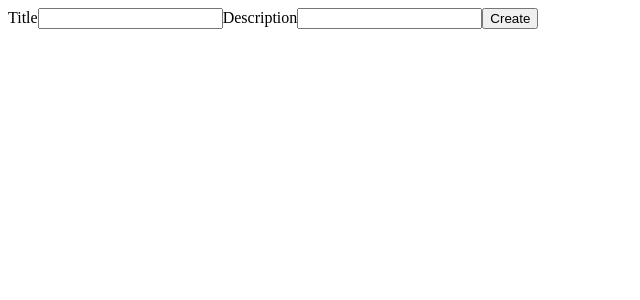
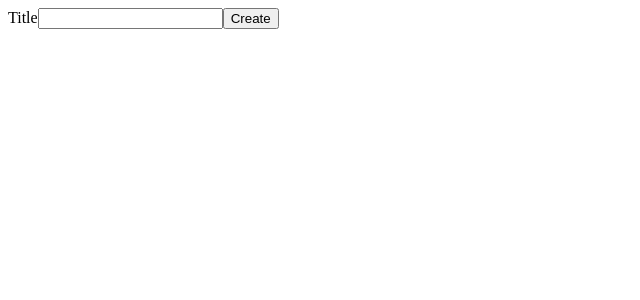
Before and after one commit to IvoGeorgievx/Angular, an Angular app in the folder playground-fe/: page /create-todo in a window 1280 px wide. Shown: the top 300 px of the page, without its empty margins (0-640 px from the left). Built offline with nearby package versions, Linux system fonts and the light colour scheme.

Commit message:
playground

```diff
--- a/playground-fe/src/app/main/create-todo/create-todo.component.html
+++ b/playground-fe/src/app/main/create-todo/create-todo.component.html
@@ -1,7 +1,5 @@
 <form [formGroup]="toDoForm" (submit)="onSubmit()">
     <label for="title">Title</label>
     <input id="title" type="text" formControlName="title">
-    <label for="description">Description</label>
-    <input id="description" type="text" formControlName="description">
     <button>Create</button>
 </form>
--- a/playground-fe/src/app/main/create-todo/create-todo.component.ts
+++ b/playground-fe/src/app/main/create-todo/create-todo.component.ts
@@ -15,7 +15,6 @@ export class CreateTodoComponent {
   ) {
     this.toDoForm = this.formBuilder.group({
       title: [''],
-      description: [''],
     });
   }
 
--- a/playground-fe/src/app/services/todo/todo.service.ts
+++ b/playground-fe/src/app/services/todo/todo.service.ts
@@ -24,7 +24,7 @@ export class TodoService {
     });
   }
 
-  createTodo(data: object) {
+  createTodo(data: Todo) {
     const token = this.tokenService.getToken();
     const headers = new HttpHeaders().set('Authorization', `Bearer ${token}`);
     return this.http.post<Todo>(`${this.url}/todos/create`, data, {
```
